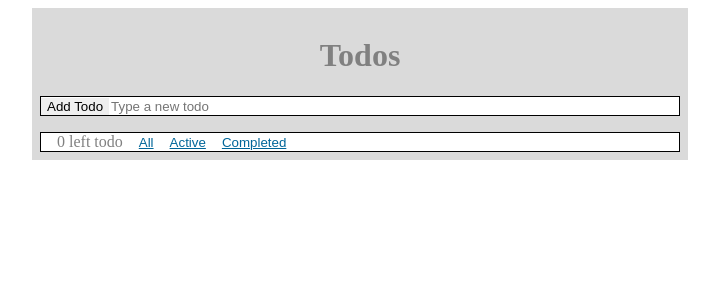
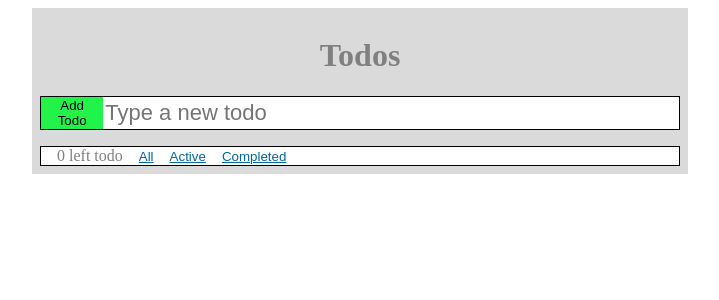
Before and after one commit to fabver82/intro-react, a React (Create React App) app: page / in a window 1280 px wide. Shown: the top 300 px of the page, without its empty margins (280-999 px from the left). Built offline with nearby package versions, Linux system fonts and the light colour scheme.

Commit message:
style add todo form

```diff
--- a/src/sass/style.scss
+++ b/src/sass/style.scss
@@ -25,15 +25,22 @@
     }
 }
 .todoForm{
+    display:flex;
     background-color:white;
     border: 0.1rem solid black;
-
 }
 .todoForm > input{
     border: 0;
+    box-sizing:content-box;
+    width:100%;
+    font-size:22px;
+}
+.todoForm > input:focus{
+    outline-color: #21f34b;
 }
 .todoForm > button{
     border: 0;
+    background-color: #21f34b;
 }
 .filter-link{
     background: none!important;
```
